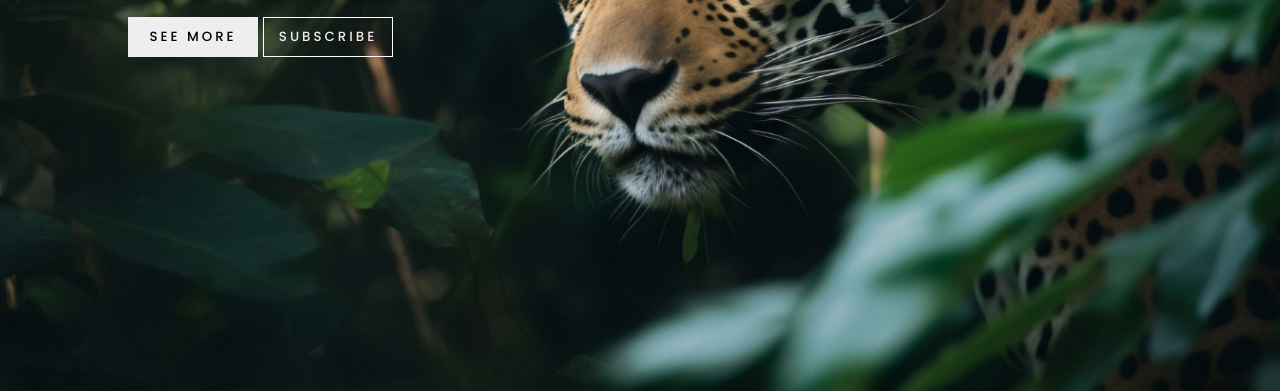
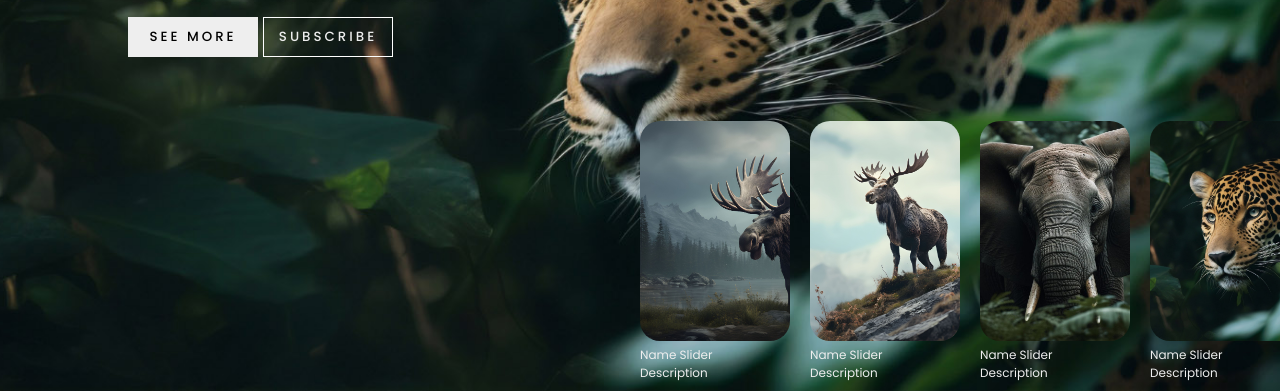
Before and after one commit to roxsyVel910/SliderEffects, a plain HTML site: page index.html in a window 1280 px wide. Shown: the part 409-800 px from the top of the page. Drawn offline with Linux system fonts and the light colour scheme; a script that the page names is missing.

Commit message:
add stiles with thoumbnails

```diff
--- a/style.css
+++ b/style.css
@@ -92,3 +92,26 @@ header a {
     border: 1px solid #fff;
     color: #eee;
 }
+
+.thumbnail{
+    position: absolute;
+    bottom: 50px;
+    left: 50%;
+    width: max-content;
+    z-index: 100;
+    display: flex;
+    gap: 20px;
+}
+.thumbnail .item{
+    width: 150px;
+    height: 220px;
+    flex-shrink: 0;
+    position: relative;
+}
+
+.thumbnail .item img{
+    width: 100%;
+    height: 100%;
+    object-fit: cover;
+    border-radius: 20px;
+}
```
